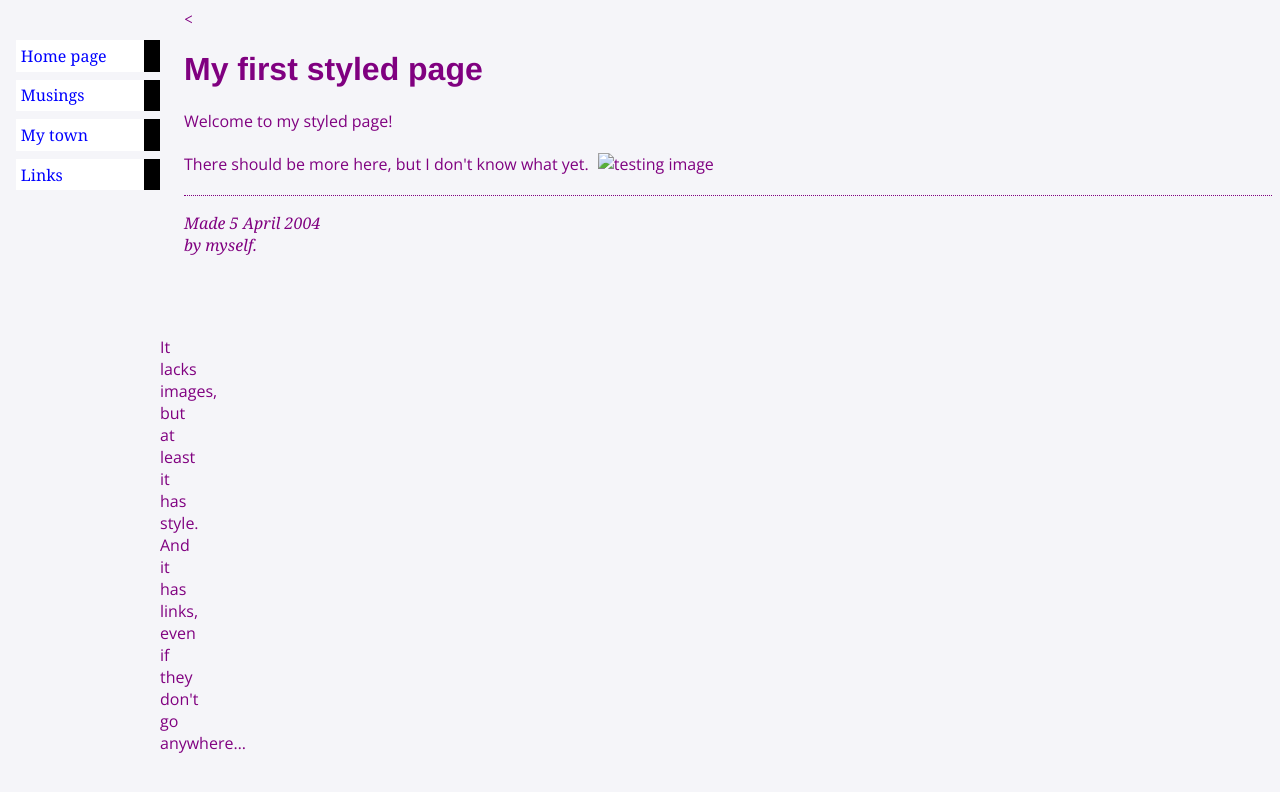
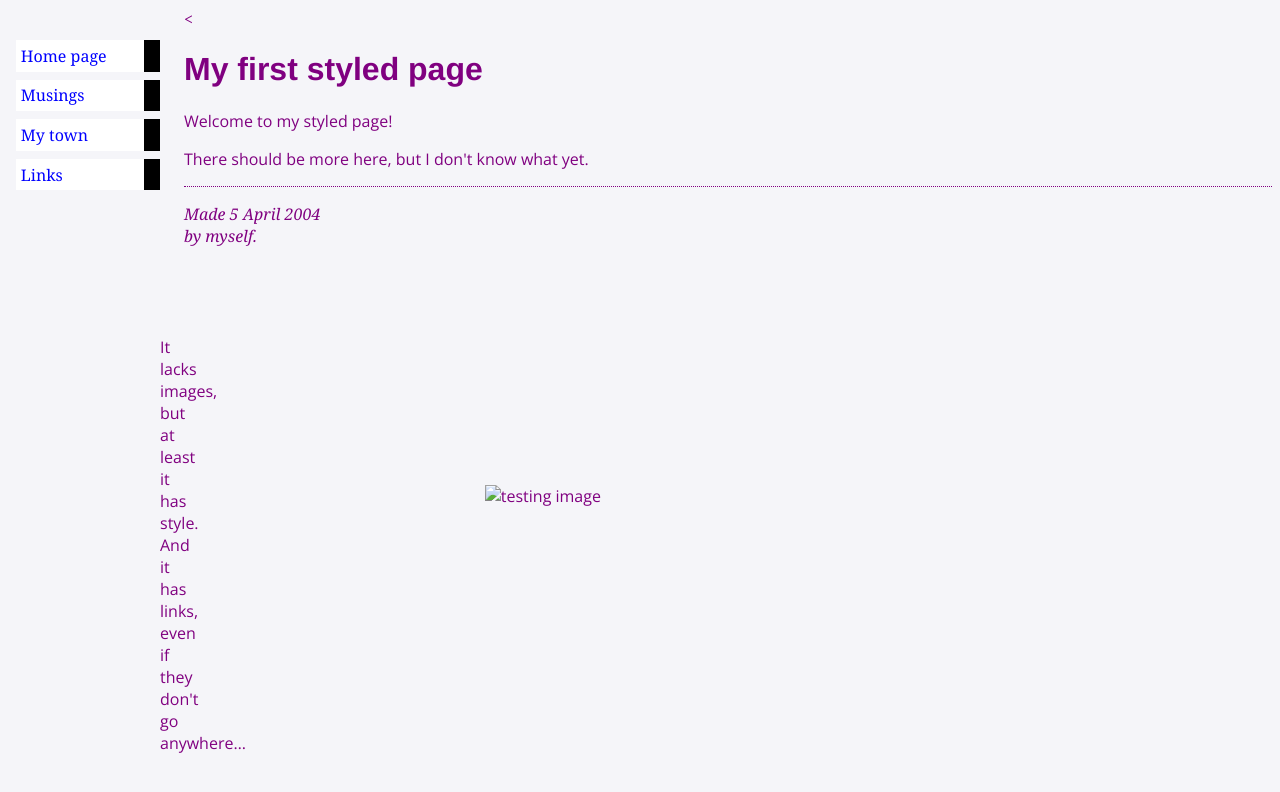
Before and after one commit to TheTriangleTrippa/Portfolio, a Jekyll site: the page built from index.html, in a window 1280 px wide. Shown: the top 792 px of the page. Built offline with Jekyll 4.4.1, drawn with Linux system fonts in a browser that asks for light colours; nearby versions of some CDN libraries.

Commit message:
Update stylesheet.css

```diff
--- a/assets/css/stylesheet.css
+++ b/assets/css/stylesheet.css
@@ -28,10 +28,10 @@ body {
     border-right: 1em solid black }
     img.pic {
           padding: 0.3em;
-          position: absoloute;
+          position: absolute;
           top: 30em;
           left: 30em;
-          width:auto}
+          }
   ul.navbar a {
     text-decoration: none }
   a:link {
```
